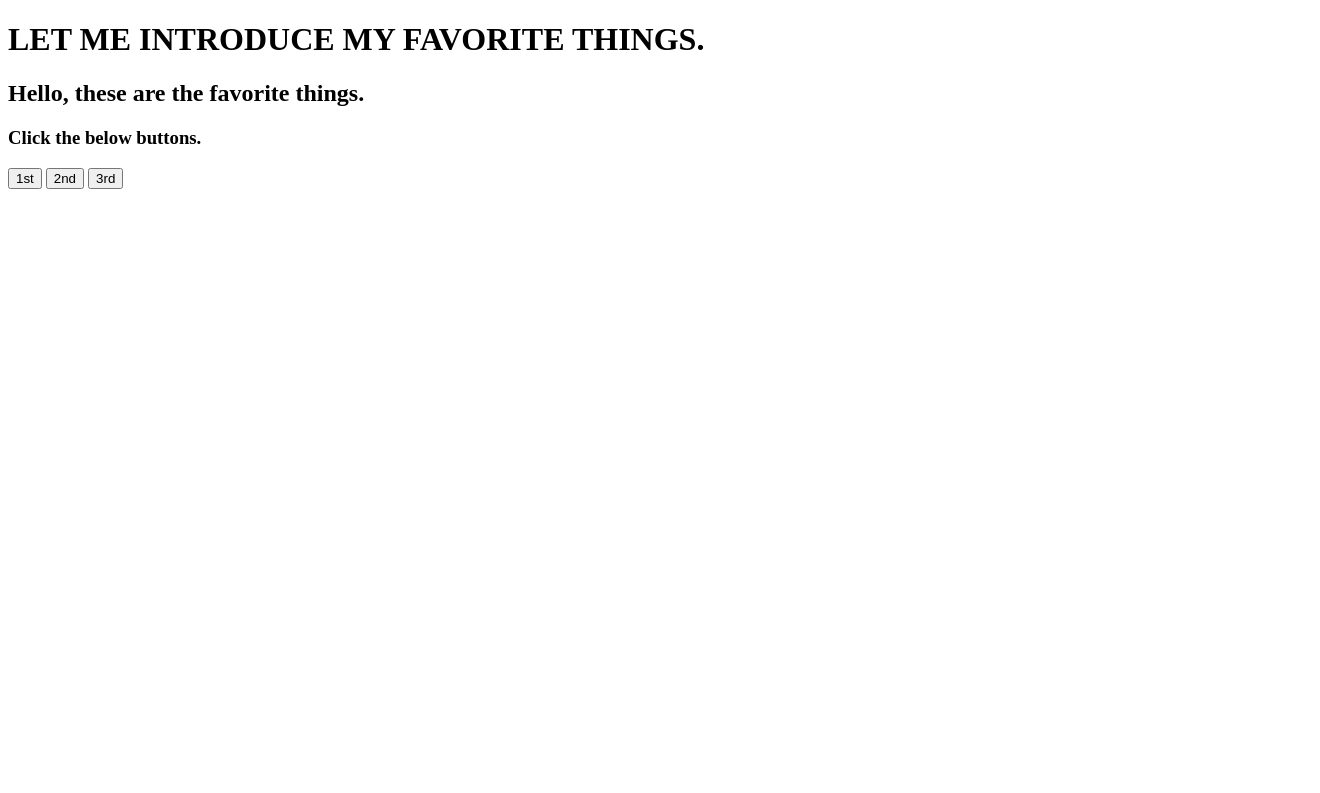
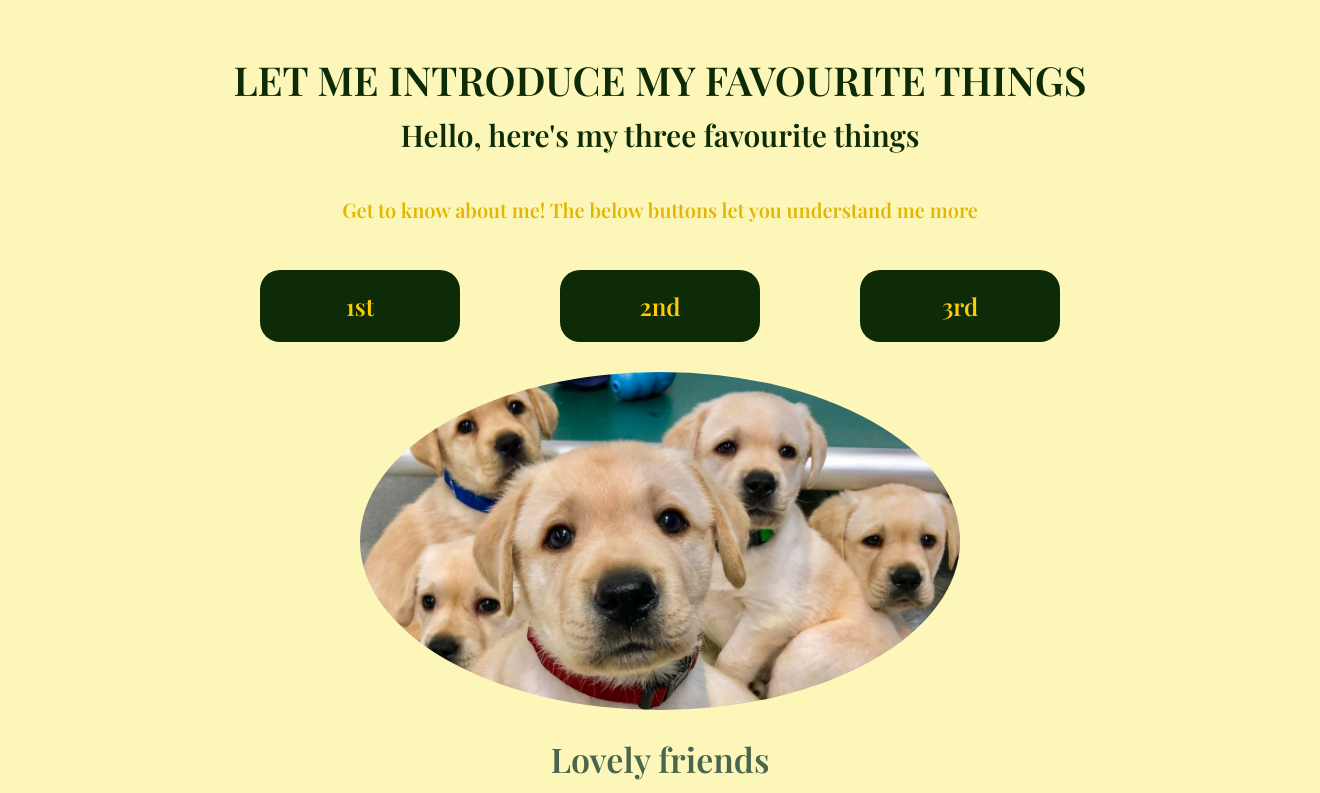
Before and after one commit to jieunn01/Baek_J_FavouriteThings_, a website: page index.html in a window 1280 px wide. Both pictures are taken after a click on the button "1st". Shown: the top 793 px of the page, 1320 px wide, since content can reach past the window. Drawn offline with nearby package versions, Linux system fonts and the light colour scheme.

Commit message:
adding js files

```diff
--- a/data.json
+++ b/data.json
@@ -3,18 +3,18 @@
       "img": "1.jpg",
       "title": "Lovely friends",
       "content": "I really love all the animals in the world especially dogs. I am living with 10 years old loveliest friend named PORI. Love their mind and give precious memories to the people. How can I not love them? We are lucky to have world's treasures in our life.",
-      "alt": "1"
+      "alt": "Angels, Cuties one, Best friend"
     },
     "second": {
       "img": "2.jpg",
       "title": "Binge-watch",
       "content": "I am good at binge-watch started when I was young. When that time, it was an animation for the kids, but now it's Netflix! Love to watch movies and series. It's really nice to know about other countries cultures and learn their languages. I could not watch Netflix in these busy days, but I really hope I can enjoy again Netflix series on vacation.",
-      "alt": "2"
+      "alt": "Interesting, In the blink of an eye, "
     },
     "third": {
       "img": "3.jpg",
       "title": "Weekend",
       "content": "I think most people like this. For me, I love the weekend morning. If it's a sunny day, that's the best! Grabbing some coffee and time to relax my mind gives me to have comfortable feelings and release all the stress from the week. Cleaning my room and laundry time is also my favorite time to spend the weekend. I love staying at home with sunny on big windows.",
-      "alt": "3"
+      "alt": "Rest time, Relaxing, Comfortable"
     }
   }
--- a/gulpfile.js
+++ b/gulpfile.js
@@ -0,0 +1,30 @@
+import gulp from "gulp";
+import gimage from "gulp-imagemin";
+import gsass from "gulp-sass";
+import sass from "sass";
+
+const sassify = gsass(sass); // gulp-sass -> sass modules compile
+
+function styles(done) {
+  return gulp
+    .src("sass/main.scss")
+    .pipe(sassify({ outputStyle: "compressed" }))
+    .pipe(gulp.dest("css"));
+}
+
+function images(done) {
+  gulp.src("images/*").pipe(gimage()).pipe(gulp.dest("dist"));
+  done();
+}
+
+function watch() {
+  // gulp.watch("path", func)  // any path modified -> call function
+  gulp.watch("sass/**/*.scss", styles);
+  gulp.watch("images/*", images);
+}
+
+export {
+  watch as default, // gulp , gulp default
+  styles as css, // gulp css
+  images as img, // gulp img
+};
--- a/index.html
+++ b/index.html
@@ -14,9 +14,12 @@
   </head>
   <body>
     <div id="Container">
-      <h1>LET ME INTRODUCE MY FAVORITE THINGS.</h1>
-      <h2>Hello, these are the favorite things.</h2>
-      <h3>Click the below buttons.</h3>
+      <section class = "introduction">
+        <h1 class="hidden">Introduction</h1>
+          <h1>LET ME INTRODUCE MY FAVOURITE THINGS</h1>
+          <h2>Hello, here's my three favourite things</h2>
+          <h3>Get to know about me! The below buttons let you understand me more</h3>
+      </section>
       <div class="buttons">
         <button data-name="first" class="btn">1st</button>
         <button data-name="second" class="btn">2nd</button>
--- a/js/main.js
+++ b/js/main.js
@@ -0,0 +1,49 @@
+// promise
+(() => {
+  const infoEl = document.querySelector(".info");
+  function getData() {
+    fetch("./data.json") // when success -> then
+      .then((response) => response.json()) // json order succes -> then
+      .then((res) => {
+        setEvent(res);
+      });
+  }
+
+  function setEvent(data) {
+    // console.log(data["first"]);
+    const buttons = Array.from(document.querySelectorAll(".buttons .btn"));
+    // console.log(buttons);
+    let prevTarget; // remeber previous clicked button elements
+    buttons.forEach((button) => {
+      button.addEventListener("click", (event) => {
+        // console.log(event.target);
+        if (prevTarget !== undefined) {
+             // X undefined -> already have selected button
+          // console.log(`prevTarget`, prevTarget);
+          prevTarget.classList.remove("selected"); // remove previous button selected class
+        }
+        const target = event.target;
+        target.classList.add("selected"); // click -> add selected class
+        prevTarget = target; // pass to previous button
+        // console.log(target.dataset.name);
+        const key = target.dataset.name;
+        // console.log(data[key]);
+        makeInfo(data[key]);
+      });
+    });
+  }
+
+  function makeInfo(data) {
+    // console.log(data);
+    infoEl.innerHTML = `
+      <div class="info__img">
+        <img src="images/${data.img}" alt="${data.title}" />
+      </div>
+      <h2 class="info__title">${data.title}</h2>
+      <h3 class="info__subtitle">${data.alt}</h3>
+      <p class="info__content">${data.content}</p>
+    `;
+  }
+
+  getData();
+})();
--- a/sass/main.scss
+++ b/sass/main.scss
@@ -1,4 +1,5 @@
 @import "modules/_reset";
 
+@import "modules/_defaults";
 @import "modules/_buttons";
 @import "modules/_lightbox";
--- a/sass/modules/_buttons.scss
+++ b/sass/modules/_buttons.scss
@@ -0,0 +1,22 @@
+.buttons {
+    margin-top: 60px;
+    width: 800px;
+    display: flex;
+    flex-direction: row;
+    justify-content: space-between;
+    margin: 0 auto;
+    margin-top: 20px;
+ }
+
+ .btn {
+    cursor: pointer;
+    border: none;
+    font-family: 'Playfair Display', sans-serif, Arial;
+    font-size: 24px;
+    width: 200px;
+    padding: 20px 30px;
+    border-radius: 20px;
+    margin-bottom: 30px;
+    background-color: #0d2b06;
+    color: rgb(255, 204, 0);
+ }
--- a/sass/modules/_defaults.scss
+++ b/sass/modules/_defaults.scss
@@ -3,14 +3,40 @@
 }
 
 #Container {
-    max-width: 1200px;
     margin: 0 auto;
-    background-color: #fcf7b8;
+    width: 100%;
+    padding: 20px;
 }
-
 
 body {
     font-family: 'Playfair Display', sans-serif, Arial;
     font-size: 18px;
-    font-color: rgb(0, 30, 0);
+    background-color: #fcf7b8;
 }
+
+.introduction
+{
+    padding: 30px;
+    height: 100%;
+    text-align: center;
+}
+.introduction h1{
+
+    font-size: 40px;
+    margin-top: 10px;
+    margin-bottom: 20px;
+    color: #0d2b06;
+}
+
+.introduction h2{
+
+    font-size: 30px;
+    margin-bottom: 50px;
+    color: #0d2b06;
+}
+
+.introduction h3{
+
+    font-size: 20px;
+    color: rgb(227, 182, 4);
+}
--- a/sass/modules/_lightbox.scss
+++ b/sass/modules/_lightbox.scss
@@ -0,0 +1,42 @@
+.info
+{
+    display: flex;
+    margin: 0 auto;
+    flex-direction: column;
+    width: 600px;
+    height: 100%;
+    background-color: #fcf7b8;
+}
+
+.info__img img
+{
+    width: 100%;
+    object-fit:cover;
+    border-radius:50%;
+    margin-bottom: 30px;
+}
+.info__title
+{
+    margin: 0 auto;
+    font-size: 34px;
+    color: rgb(73, 101, 78);
+}
+
+.info__subtitle
+{
+    margin: 0 auto;
+    margin-top: 20px;
+    font-size: 18px;
+    color: rgb(227, 182, 4);
+}
+
+.info__content
+{
+    margin: 0 auto;
+    font-family: Arial, sans-serif;
+    line-height: 30px;
+    margin-top: 30px;
+    margin-bottom: 80px;
+    font-size: 20px;
+    color: rgb(73, 101, 78);
+}
```
Also changed, not shown: README.md, css/main.css, dist/1.jpg (added), dist/2.jpg (added), dist/3.jpg (added).
